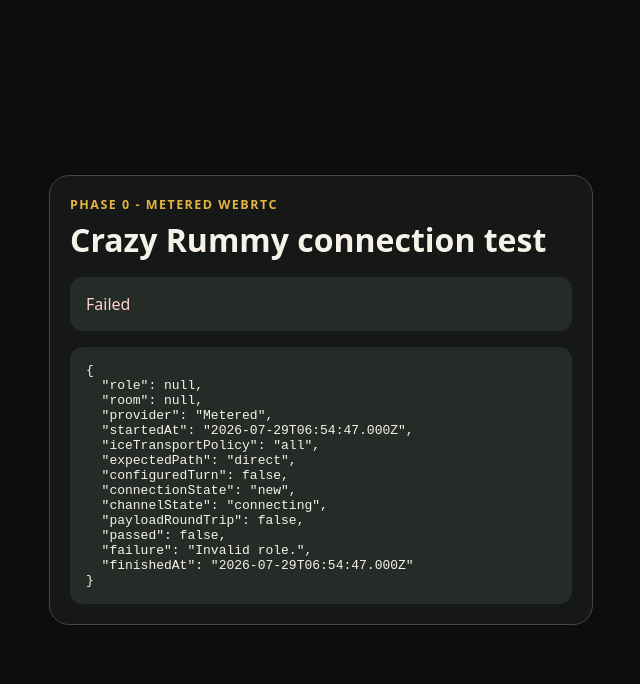
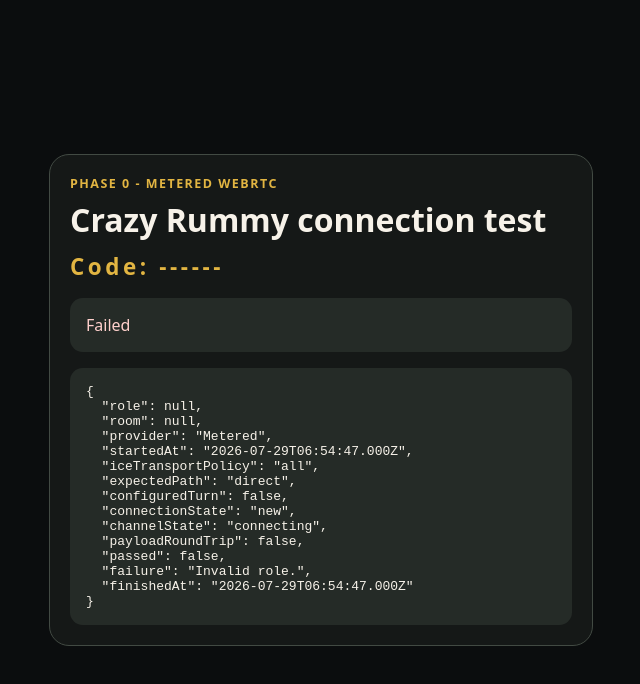
Before and after one commit to alexbrasier451-tech/Crazy-Rummy, a plain HTML site: page probe.html in a window 1280 px wide. Shown: the whole page, without its empty margins (319-959 px from the left). Drawn offline with Linux system fonts and the light colour scheme.

Commit message:
Add explicit device pairing diagnostics to probe.html

```diff
--- a/probe.html
+++ b/probe.html
@@ -40,6 +40,13 @@
         text-transform: uppercase;
       }
       h1 { margin: 0; }
+      .test-code {
+        margin: 0.65rem 0 0;
+        color: #e2b542;
+        font-size: 1.4rem;
+        font-weight: 900;
+        letter-spacing: 0.16em;
+      }
       #status, pre {
         margin: 1rem 0 0;
         padding: 1rem;
@@ -60,6 +67,7 @@
     <main>
       <p class="eyebrow">Phase 0 - Metered WebRTC</p>
       <h1>Crazy Rummy connection test</h1>
+      <p class="test-code">Code: <span id="test-code">------</span></p>
       <p id="status" data-status="starting" role="status" aria-live="polite">Starting...</p>
       <pre id="report" aria-label="Redacted connection report">No report yet.</pre>
     </main>
```
